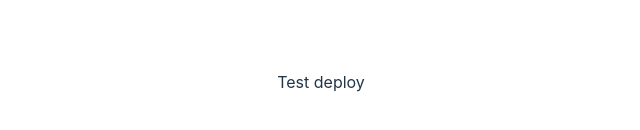
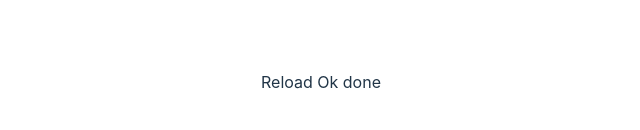
Before and after one commit to eduardo-sanmiguel-dev/industriacuatrocero, a React (Vite) app in the folder apps/web/: page / in a window 1280 px wide. Shown: the part 318-448 px from the top of the page, without its empty margins (319-959 px from the left). Built offline with nearby package versions, Linux system fonts and the light colour scheme.

Commit message:
feat: autoreload done pwa

```diff
--- a/apps/web/src/App.tsx
+++ b/apps/web/src/App.tsx
@@ -30,7 +30,7 @@ const LoginPage = () => {
     return () => clearInterval(interval);
   }, [updateServiceWorker]);
 
-  return <div>Test deploy</div>;
+  return <div>Reload Ok done</div>;
 };
 
 export default LoginPage;
```
